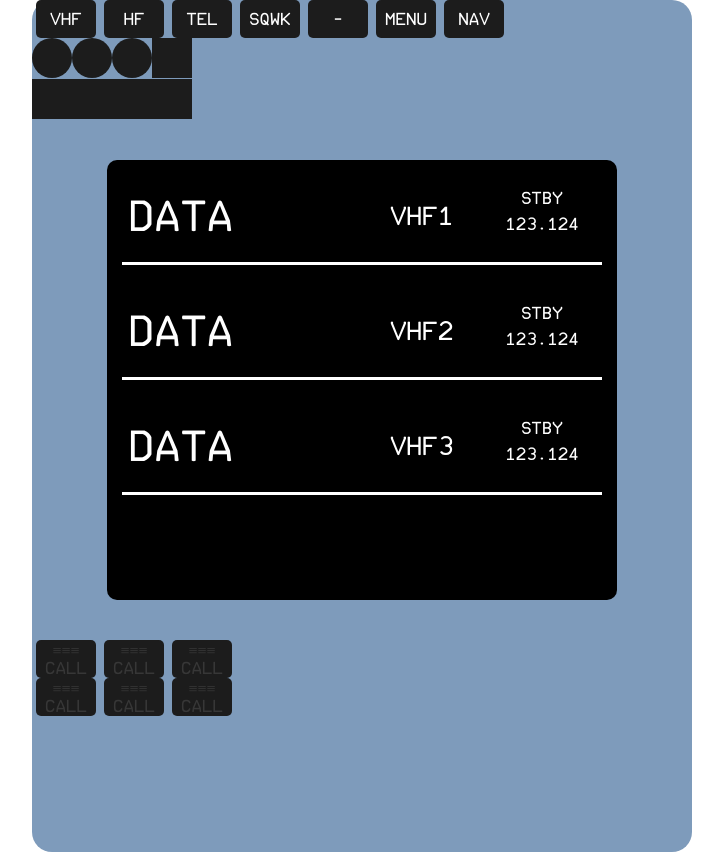
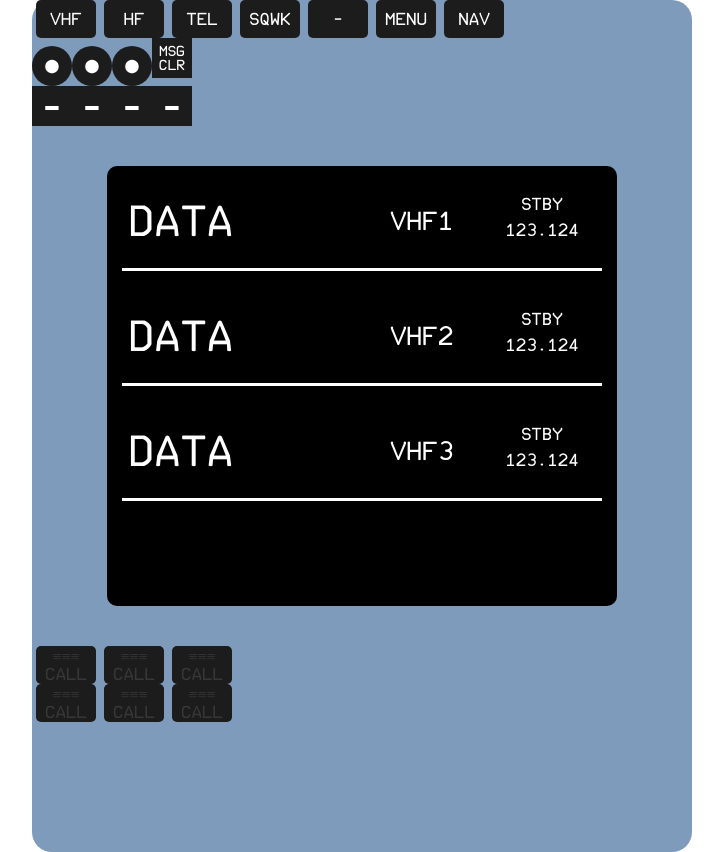
Before and after one commit to ibza-sujau/rmp, a React (Create React App) app: page /vhs in a window 1280 px wide. Shown: the whole page, without its empty margins (278-1001 px from the left). Built offline with nearby package versions, Linux system fonts and the light colour scheme.

Commit message:
Button styling.

```diff
--- a/src/pages/VhsPage.tsx
+++ b/src/pages/VhsPage.tsx
@@ -26,16 +26,16 @@ export const VhsPage = () => {
                 <Button type={ButtonType.Main} children={"NAV"}/>
             </div>
             <div>
-                <Button type={ButtonType.Left} onClick={clearVHF} children={""}/>
-                <Button type={ButtonType.Left} onClick={clearVHF} children={""}/>
-                <Button type={ButtonType.Left} onClick={clearVHF} children={""}/>
-                <Button type={ButtonType.Right} onClick={clearVHF} children={""}/>
+                <Button type={ButtonType.Left} onClick={clearVHF} children={"⬤"}/>
+                <Button type={ButtonType.Left} onClick={clearVHF} children={"⬤"}/>
+                <Button type={ButtonType.Left} onClick={clearVHF} children={"⬤"}/>
+                <Button type={ButtonType.Right} onClick={clearVHF} children={"MSG\nCLR"}/>
             </div>
             <div>
-                <Button type={ButtonType.Right} onClick={clearVHF} children={""}/>
-                <Button type={ButtonType.Right} onClick={clearVHF} children={""}/>
-                <Button type={ButtonType.Right} onClick={clearVHF} children={""}/>
-                <Button type={ButtonType.Right} onClick={clearVHF} children={""}/>
+                <Button type={ButtonType.Right} onClick={clearVHF} children={"▬"}/>
+                <Button type={ButtonType.Right} onClick={clearVHF} children={"▬"}/>
+                <Button type={ButtonType.Right} onClick={clearVHF} children={"▬"}/>
+                <Button type={ButtonType.Right} onClick={clearVHF} children={"▬"}/>
             </div>
             <div className={"screen"}>
                 <div className={"flex-row"}>
```
